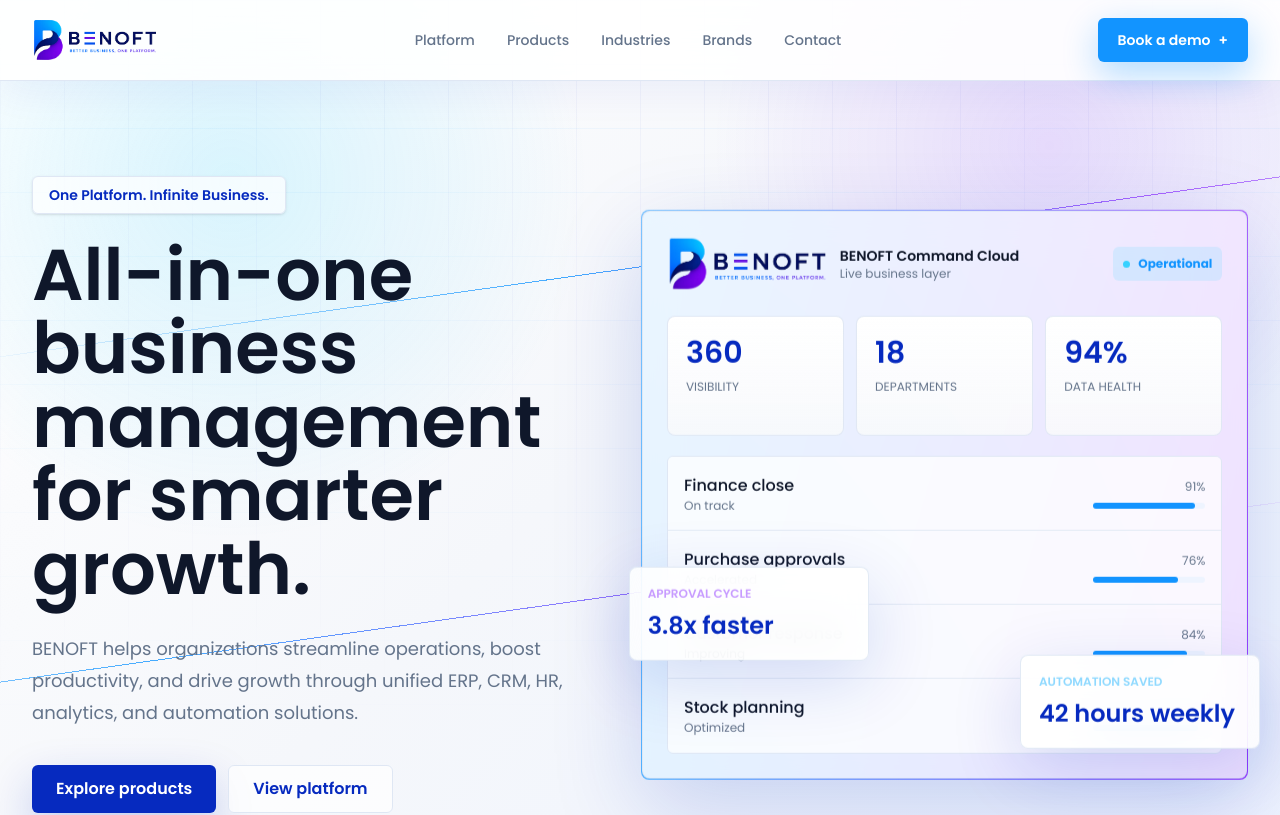
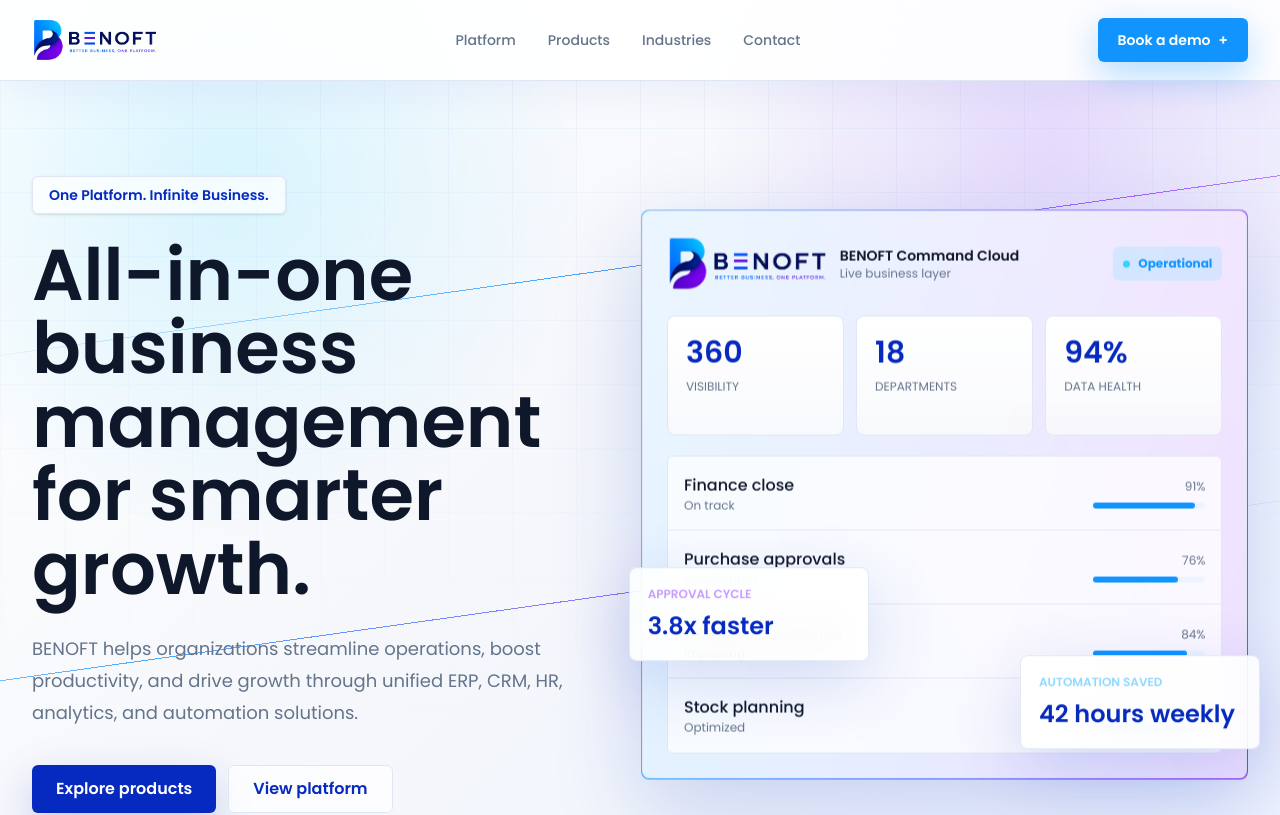
Before and after one commit to adat-software2/benoft, a Next.js app: page / in a window 1280 px wide. Shown: the top 815 px of the page. Built offline with nearby package versions, Linux system fonts and the light colour scheme.

Commit message:
Update Benoft contact details

```diff
--- a/app/page.tsx
+++ b/app/page.tsx
@@ -132,11 +132,11 @@
             <a href="#industries" className="nav-link">
               Industries
             </a>
-            {brandLogos.length > 0 && (
+            {/* {brandLogos.length > 0 && (
               <a href="#brands" className="nav-link">
                 Brands
               </a>
-            )}
+            )} */}
             <a href="#contact" className="nav-link">
               Contact
             </a>
@@ -418,7 +418,7 @@
         </div>
       </section>
 
-      {brandLogos.length > 0 && (
+      {/* {brandLogos.length > 0 && (
         <section id="brands" className="brands-section">
           <div className="mx-auto max-w-7xl px-5 text-center sm:px-8">
             <h2 className="text-4xl font-semibold leading-tight sm:text-2xl">
@@ -443,7 +443,7 @@
             </div>
           </div>
         </section>
-      )}
+      )} */}
 
       <footer id="contact" className="site-footer">
         <div className="mx-auto grid max-w-7xl gap-12 px-5 py-16 sm:px-8 lg:grid-cols-[0.85fr_1.15fr]">
@@ -472,7 +472,7 @@
               </p>
               <p>
                 <strong>Our Email:</strong>{" "}
-                <a href="mailto:info@adat-tech.com">info@adat-tech.com</a>
+                <a href="mailto:info.benoft@gmail.com">info.benoft@gmail.com</a>
               </p>
               <p>
                 <strong>Our Phone:</strong>{" "}
@@ -501,7 +501,7 @@
           </div>
         </div>
         <div className="footer-bottom">
-          &copy; 2026, Adat Tech International LLC. All rights reserved.
+          &copy; 2026, Benoft. All rights reserved.
         </div>
       </footer>
     </main>
```
Also changed, not shown: public/brands/adat.png (deleted), public/brands/avs.png (deleted).
